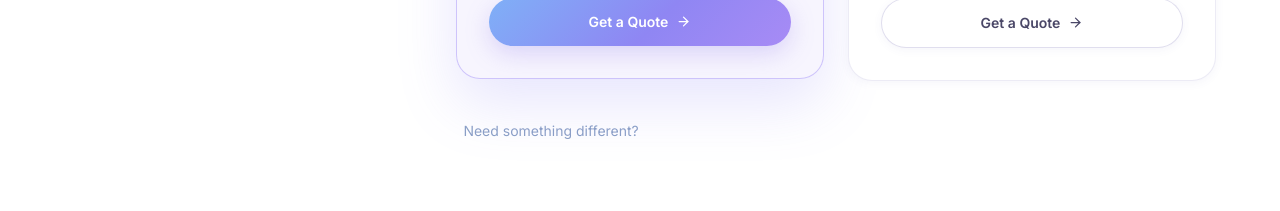
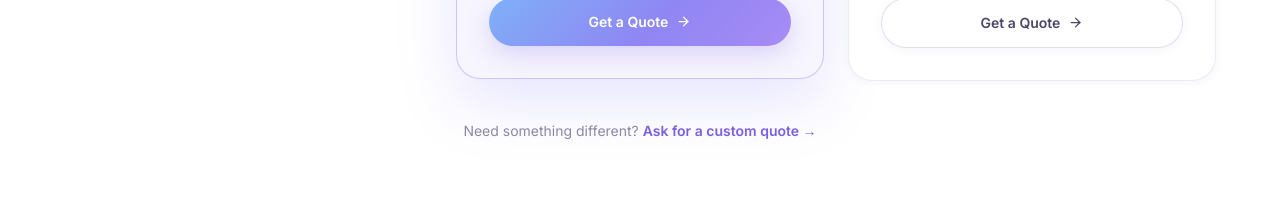
Before and after one commit to zachcolvillez-stack/bluepeek-website, a Next.js app: page / in a window 1280 px wide. Shown: the part 2900-3111 px from the top of the page. Built offline with nearby package versions, Linux system fonts and the light colour scheme.

Commit message:
auto-save: Packages.jsx

```diff
--- a/components/Packages.jsx
+++ b/components/Packages.jsx
@@ -112,8 +112,8 @@ export default function Packages({ onCTA }) {
 
         <motion.p initial={{ opacity: 0 }} whileInView={{ opacity: 1 }}
           viewport={{ once: true }} transition={{ duration: 0.5, delay: 0.3 }}
-          className="text-center text-sm mt-10" style={{ color: '#8ba0c6' }}>
-          Need something different? <a href="#contact" onClick={(e) => { e.preventDefault(); onCTA?.('contact') }} className="font-semibold" style={{ color: '#ffffff' }}>Ask for a custom quote →</a>
+          className="text-center text-sm mt-10" style={{ color: '#8c8aa3' }}>
+          Need something different? <a href="#contact" onClick={(e) => { e.preventDefault(); onCTA?.('contact') }} className="font-semibold" style={{ color: '#7c5fe0' }}>Ask for a custom quote →</a>
         </motion.p>
       </div>
     </section>
```
